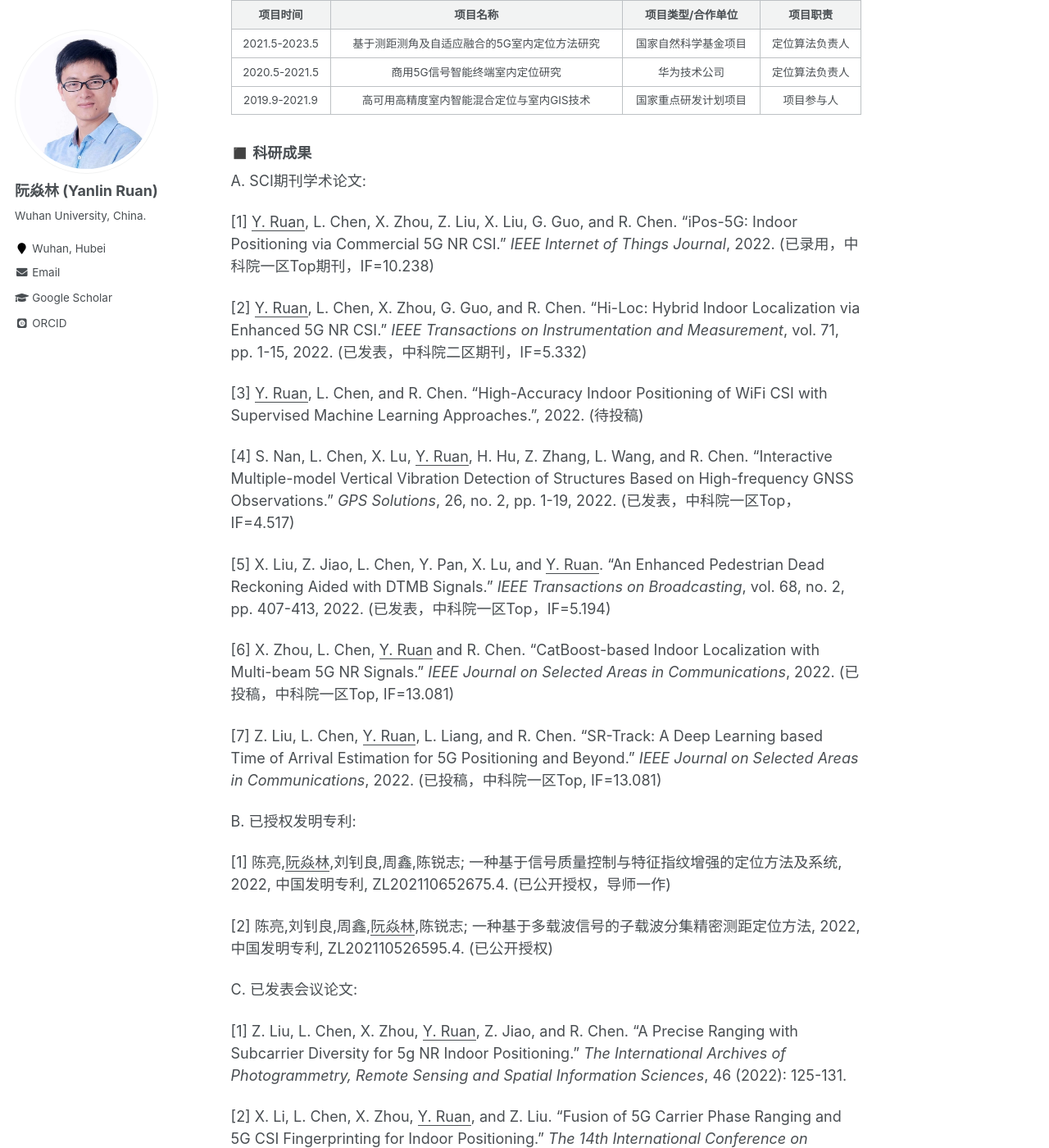
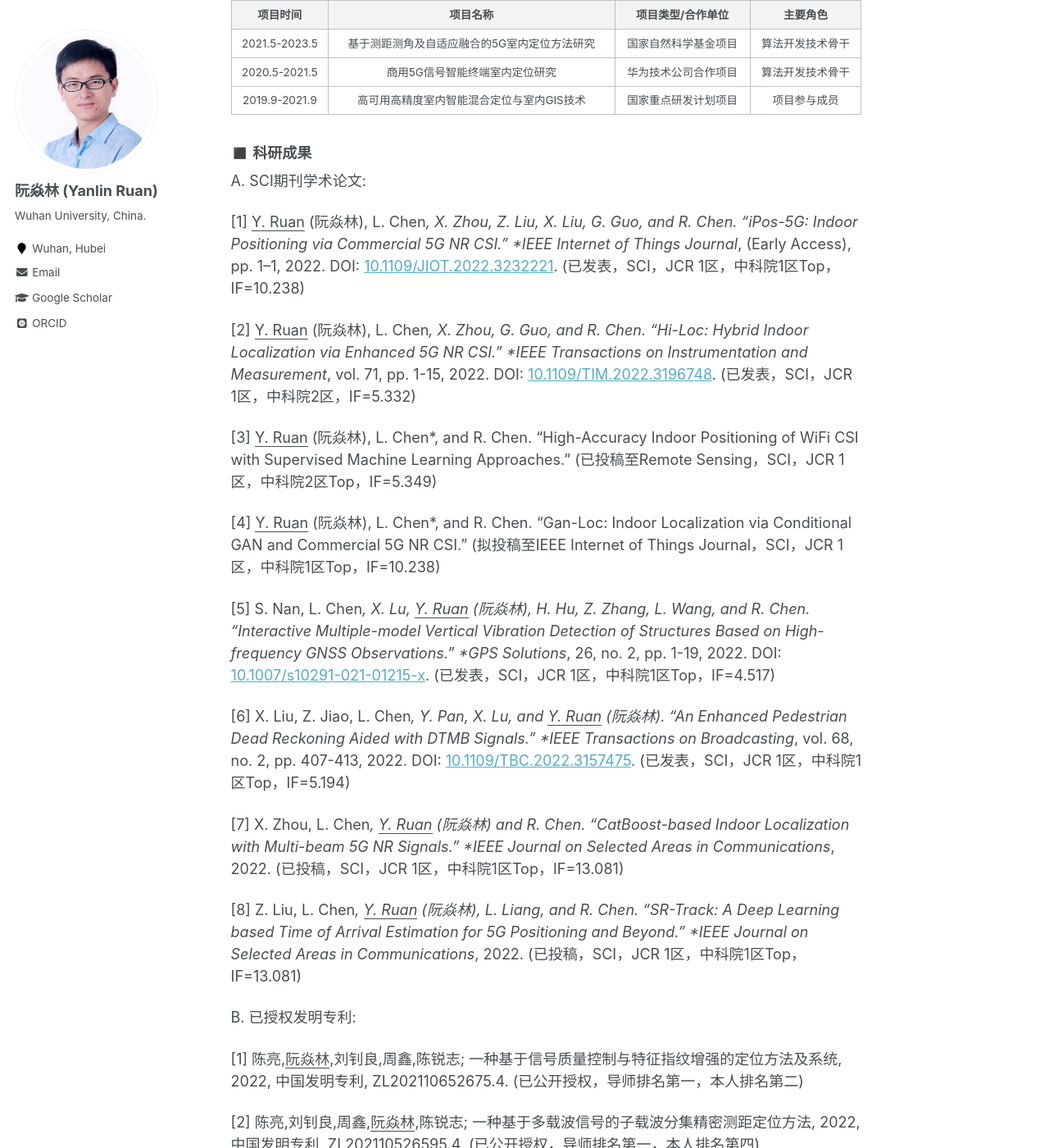
Before and after one commit to whuryl/whuryl.github.io, a Jekyll site: the page built from _pages/about.md, in a window 1280 px wide and 1400 px high, scrolled down 890 px. Shown: the whole window at 82% size. Built offline with Jekyll 4.4.1, drawn with Linux system fonts in a browser that asks for light colours; some web fonts are replaced; some of the changed text lies outside the part shown.

Commit message:
Update about.md

```diff
--- a/_pages/about.md
+++ b/_pages/about.md
@@ -27,44 +27,46 @@ redirect_from:
 
 ### ◼️ 工作经历
 
-|工作时间|工作单位|工作部门|工作岗位|工作内容|
-|:-:|:-:|:-:|:-:|:-:|
-|2017.7-2019.9|湖北理工学院|电气与电子信息工程学院|高校教师|自动化专业本科课程任教|
-|2016.7-2017.7|中兴通讯股份有限公司|电源研究院|工程师|嵌入式系统应用软件研发|
-|2012.7-2013.7|中兴通讯股份有限公司|电源研究院|工程师|嵌入式系统应用软件研发|
+|工作时间|工作单位|工作部门|工作岗位|
+|:-:|:-:|:-:|:-:|
+|2017.7-2019.9|湖北理工学院|电气与电子信息工程学院|专任教师|
+|2016.7-2017.7|中兴通讯股份有限公司|电源研究院|通信电源研发工程师|
+|2012.7-2013.7|中兴通讯股份有限公司|电源研究院|系统测试助理工程师|
 
 ### ◼️ 项目经历
 
-|项目时间|项目名称|项目类型/合作单位|项目职责|
+|项目时间|项目名称|项目类型/合作单位|主要角色|
 |:-:|:-:|:-:|:-:|
-|2021.5-2023.5|基于测距测角及自适应融合的5G室内定位方法研究|国家自然科学基金项目|定位算法负责人|
-|2020.5-2021.5|商用5G信号智能终端室内定位研究|华为技术公司|定位算法负责人|
-|2019.9-2021.9|高可用高精度室内智能混合定位与室内GIS技术|国家重点研发计划项目|项目参与人|
+|2021.5-2023.5|基于测距测角及自适应融合的5G室内定位方法研究|国家自然科学基金项目|算法开发技术骨干|
+|2020.5-2021.5|商用5G信号智能终端室内定位研究|华为技术公司合作项目|算法开发技术骨干|
+|2019.9-2021.9|高可用高精度室内智能混合定位与室内GIS技术|国家重点研发计划项目|项目参与成员|
 
 ### ◼️ 科研成果
 
 A. SCI期刊学术论文:
 
-[1]	<u>Y. Ruan</u>, L. Chen, X. Zhou, Z. Liu, X. Liu, G. Guo, and R. Chen. "iPos-5G: Indoor Positioning via Commercial 5G NR CSI." *IEEE Internet of Things Journal*, 2022. (已录用，中科院一区Top期刊，IF=10.238)
+[1]	<u>Y. Ruan</u> (阮焱林), L. Chen*, X. Zhou, Z. Liu, X. Liu, G. Guo, and R. Chen. "iPos-5G: Indoor Positioning via Commercial 5G NR CSI." *IEEE Internet of Things Journal*, (Early Access), pp. 1–1, 2022. DOI: [10.1109/JIOT.2022.3232221](https://doi.org/10.1109/JIOT.2022.3232221). (已发表，SCI，JCR 1区，中科院1区Top，IF=10.238)
 
-[2]	<u>Y. Ruan</u>, L. Chen, X. Zhou, G. Guo, and R. Chen. "Hi-Loc: Hybrid Indoor Localization via Enhanced 5G NR CSI." *IEEE Transactions on Instrumentation and Measurement*, vol. 71, pp. 1-15, 2022. (已发表，中科院二区期刊，IF=5.332)
+[2]	<u>Y. Ruan</u> (阮焱林), L. Chen*, X. Zhou, G. Guo, and R. Chen. "Hi-Loc: Hybrid Indoor Localization via Enhanced 5G NR CSI." *IEEE Transactions on Instrumentation and Measurement*, vol. 71, pp. 1-15, 2022. DOI: [10.1109/TIM.2022.3196748](https://doi.org/10.1109/TIM.2022.3196748). (已发表，SCI，JCR 1区，中科院2区，IF=5.332)
 
-[3]	<u>Y. Ruan</u>, L. Chen, and R. Chen. "High-Accuracy Indoor Positioning of WiFi CSI with Supervised Machine Learning Approaches.", 2022. (待投稿)
+[3]	<u>Y. Ruan</u> (阮焱林), L. Chen*, and R. Chen. "High-Accuracy Indoor Positioning of WiFi CSI with Supervised Machine Learning Approaches." (已投稿至Remote Sensing，SCI，JCR 1区，中科院2区Top，IF=5.349)
 
-[4]	S. Nan, L. Chen, X. Lu, <u>Y. Ruan</u>, H. Hu, Z. Zhang, L. Wang, and R. Chen. "Interactive Multiple-model Vertical Vibration Detection of Structures Based on High-frequency GNSS Observations." *GPS Solutions*, 26, no. 2, pp. 1-19, 2022. (已发表，中科院一区Top，IF=4.517)
+[4]	<u>Y. Ruan</u> (阮焱林), L. Chen*, and R. Chen. "Gan-Loc: Indoor Localization via Conditional GAN and Commercial 5G NR CSI." (拟投稿至IEEE Internet of Things Journal，SCI，JCR 1区，中科院1区Top，IF=10.238)
 
-[5]	X. Liu, Z. Jiao, L. Chen, Y. Pan, X. Lu, and <u>Y. Ruan</u>. "An Enhanced Pedestrian Dead Reckoning Aided with DTMB Signals." *IEEE Transactions on Broadcasting*, vol. 68, no. 2, pp. 407-413, 2022. (已发表，中科院一区Top，IF=5.194)
+[5]	S. Nan, L. Chen*, X. Lu, <u>Y. Ruan</u> (阮焱林), H. Hu, Z. Zhang, L. Wang, and R. Chen. "Interactive Multiple-model Vertical Vibration Detection of Structures Based on High-frequency GNSS Observations." *GPS Solutions*, 26, no. 2, pp. 1-19, 2022. DOI: [10.1007/s10291-021-01215-x](https://doi.org/10.1007/s10291-021-01215-x). (已发表，SCI，JCR 1区，中科院1区Top，IF=4.517)
 
-[6]	X. Zhou, L. Chen, <u>Y. Ruan</u> and R. Chen. “CatBoost-based Indoor Localization with Multi-beam 5G NR Signals.” *IEEE Journal on Selected Areas in Communications*, 2022. (已投稿，中科院一区Top, IF=13.081)
+[6]	X. Liu, Z. Jiao, L. Chen*, Y. Pan, X. Lu, and <u>Y. Ruan</u> (阮焱林). "An Enhanced Pedestrian Dead Reckoning Aided with DTMB Signals." *IEEE Transactions on Broadcasting*, vol. 68, no. 2, pp. 407-413, 2022. DOI: [10.1109/TBC.2022.3157475](https://doi.org/10.1109/TBC.2022.3157475). (已发表，SCI，JCR 1区，中科院1区Top，IF=5.194)
 
-[7]	Z. Liu, L. Chen, <u>Y. Ruan</u>, L. Liang, and R. Chen. “SR-Track: A Deep Learning based Time of Arrival Estimation for 5G Positioning and Beyond.” *IEEE Journal on Selected Areas in Communications*, 2022. (已投稿，中科院一区Top, IF=13.081)
+[7]	X. Zhou, L. Chen*, <u>Y. Ruan</u> (阮焱林) and R. Chen. “CatBoost-based Indoor Localization with Multi-beam 5G NR Signals.” *IEEE Journal on Selected Areas in Communications*, 2022. (已投稿，SCI，JCR 1区，中科院1区Top，IF=13.081)
+
+[8]	Z. Liu, L. Chen*, <u>Y. Ruan</u> (阮焱林), L. Liang, and R. Chen. “SR-Track: A Deep Learning based Time of Arrival Estimation for 5G Positioning and Beyond.” *IEEE Journal on Selected Areas in Communications*, 2022. (已投稿，SCI，JCR 1区，中科院1区Top，IF=13.081)
 
 
 B. 已授权发明专利:
 
-[1]	陈亮,<u>阮焱林</u>,刘钊良,周鑫,陈锐志; 一种基于信号质量控制与特征指纹增强的定位方法及系统, 2022, 中国发明专利, ZL202110652675.4. (已公开授权，导师一作)
+[1]	陈亮,<u>阮焱林</u>,刘钊良,周鑫,陈锐志; 一种基于信号质量控制与特征指纹增强的定位方法及系统, 2022, 中国发明专利, ZL202110652675.4. (已公开授权，导师排名第一，本人排名第二)
 
-[2] 陈亮,刘钊良,周鑫,<u>阮焱林</u>,陈锐志; 一种基于多载波信号的子载波分集精密测距定位方法, 2022, 中国发明专利, ZL202110526595.4. (已公开授权)
+[2] 陈亮,刘钊良,周鑫,<u>阮焱林</u>,陈锐志; 一种基于多载波信号的子载波分集精密测距定位方法, 2022, 中国发明专利, ZL202110526595.4. (已公开授权，导师排名第一，本人排名第四)
 
 
 C. 已发表会议论文:
```
